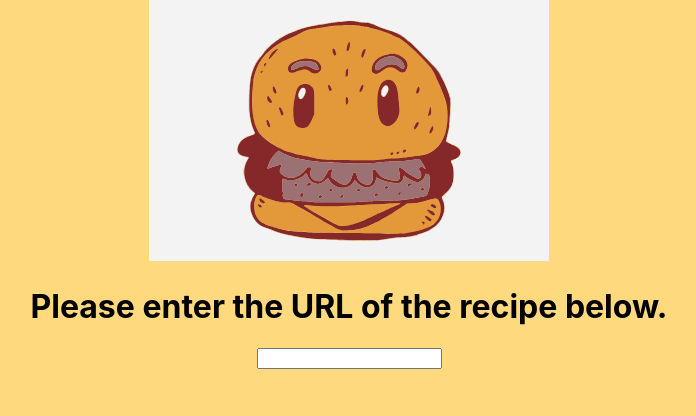
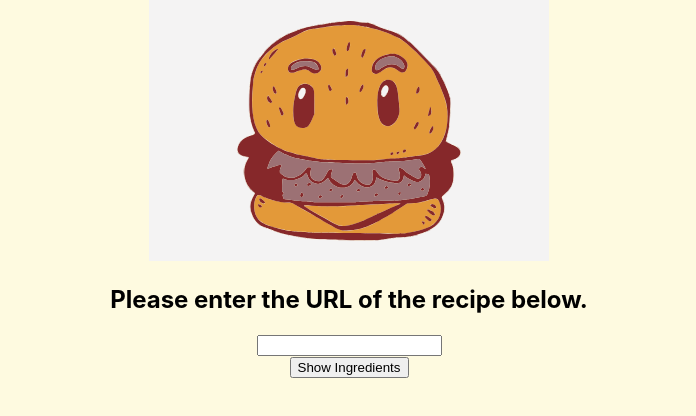
Before and after one commit to SallyLim/Recipe-Companion, a React (Create React App) app: page / in a window 1280 px wide. Shown: the top 416 px of the page, without its empty margins (291-987 px from the left). Built offline with nearby package versions, Linux system fonts and the light colour scheme.

Commit message:
finished implementing feature for hidden component to show on button click

```diff
--- a/package.json
+++ b/package.json
@@ -6,7 +6,9 @@
     "@testing-library/jest-dom": "^5.11.8",
     "@testing-library/react": "^11.2.3",
     "@testing-library/user-event": "^12.6.0",
+    "bootstrap": "^4.5.3",
     "react": "^17.0.1",
+    "react-bootstrap": "^1.4.3",
     "react-dom": "^17.0.1",
     "react-scripts": "4.0.1",
     "web-vitals": "^0.2.4"
--- a/src/App.css
+++ b/src/App.css
@@ -3,8 +3,8 @@
 }
 
 
-.App-header {
-  background-color: #FFD97D;
+.landing-page {
+  background-color: #FEFAE0;
   min-height: 100vh;
   align-items: center;
   justify-content: center;
--- a/src/App.js
+++ b/src/App.js
@@ -1,15 +1,15 @@
 import React from 'react';
 import logo from './burger.svg';
 import './App.css';
-import URLForm from './Component/URLForm.js'
+import URLForm from './Component/URLForm'
 
 function App() {
   return (
     <div className="App">
-      <header className="App-header">
+      <section className="landing-page">
         <img src={logo} className="App-logo" alt="logo" />
         <URLForm />
-      </header>
+      </section>
     </div>
   );
 }
--- /dev/null
+++ b/src/Component/RecipePage.js
@@ -0,0 +1,45 @@
+import React, { Component } from "react";
+import './RecipePage.css';
+import RecipeTable from './RecipeTable'
+import { Button } from 'react-bootstrap';
+
+class RecipePage extends Component {
+
+    constructor(props) {
+		super(props);
+		this.state = {
+			display: false,
+		};
+		this.showRecipeTable = this.showRecipeTable.bind(this);
+    }
+
+    showRecipeTable() {
+        this.setState({
+            display: true
+        });
+        console.log(this.state.display)
+
+    }
+
+    render() {
+        const {display} = this.state;
+        console.log(display)
+
+        return (
+            <div className='test'>
+                <div>
+                <Button
+                    variant="search"
+                    onClick={this.showRecipeTable}>
+                    Show Ingredients
+                </Button>
+                </div>
+                {display && (
+                    <RecipeTable/>
+                )}
+            </div>
+        );
+    }
+}
+
+export default RecipePage;
--- /dev/null
+++ b/src/Component/RecipeTable.js
@@ -0,0 +1,12 @@
+import React from "react";
+
+class RecipeTable extends React.Component {
+    render() {
+        return (
+            <div className="recipe-table">
+                <h1> hi </h1>
+            </div>
+        );
+    }
+}
+export default RecipeTable;
--- a/src/Component/URLForm.js
+++ b/src/Component/URLForm.js
@@ -1,14 +1,19 @@
-import React from 'react';
+import React from "react";
+import ReactDOM from 'react-dom';
+import RecipePage from './RecipePage'
 
 export default class URLForm extends React.Component {
+
     render() {
         return (
             <form>
                 <h1> Please enter the URL of the recipe below. </h1>
                 <input
                 type="text"
-              />
+                />
+                <RecipePage />
             </form>
         );
     }
 }
+ReactDOM.render(<URLForm />, document.getElementById('root'));
```
Also changed, not shown: src/Component/RecipePage.css (added), 2 other files (tests, documents, lock files or other folders).
